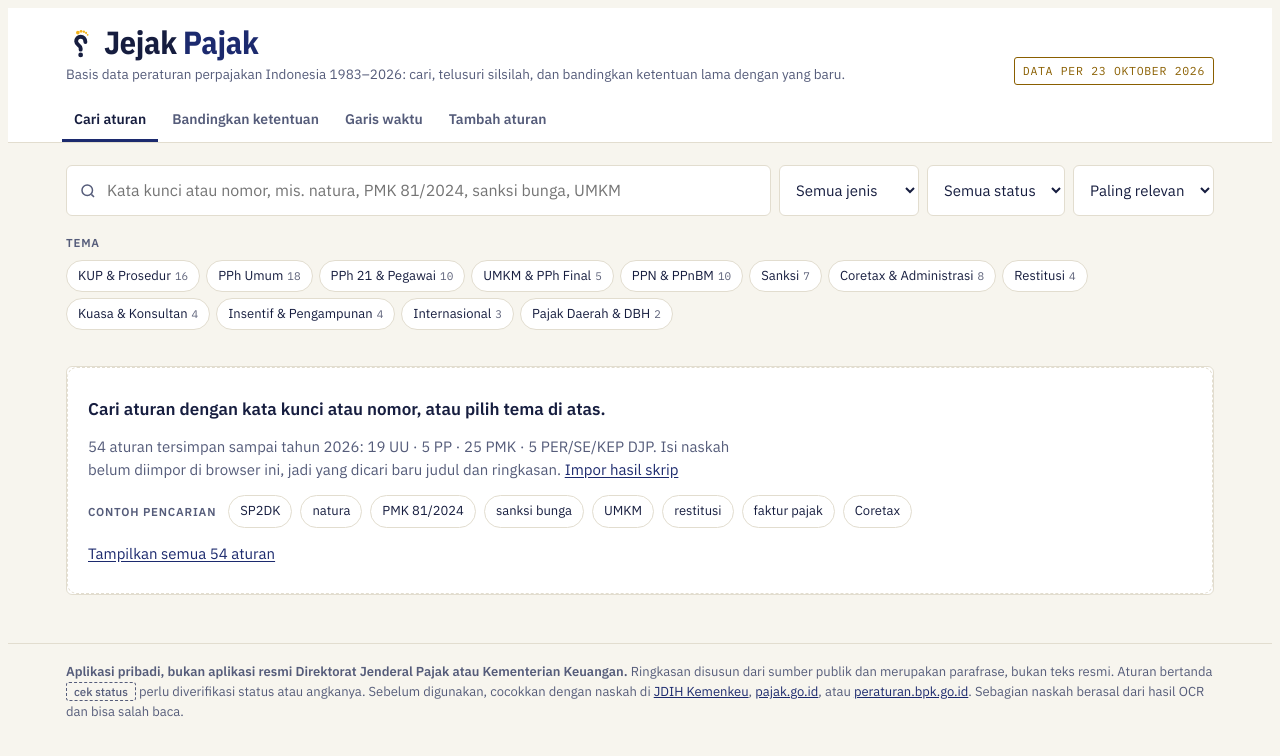
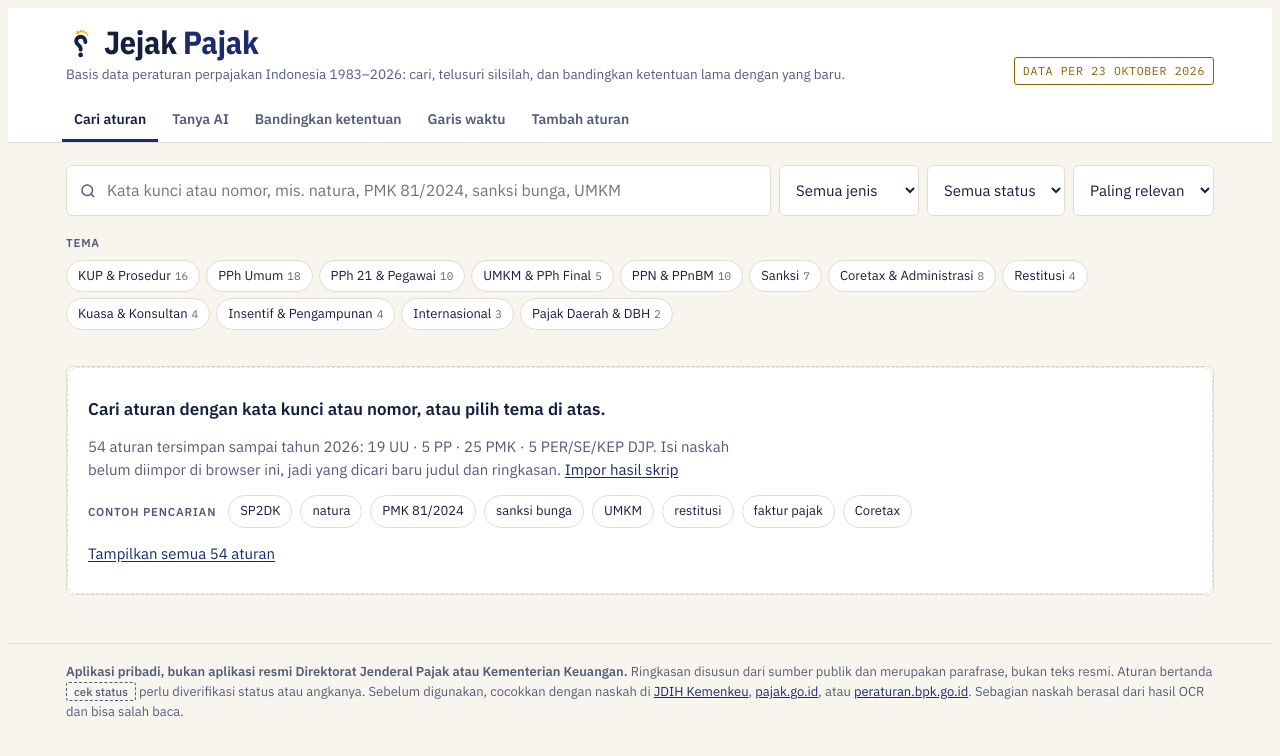
Before and after one commit to glorygiff/jejakpajak, a plain HTML site: page index.html in a window 1280 px wide. Drawn offline with Linux system fonts and the light colour scheme.

Commit message:
Update index.html

```diff
--- a/index.html
+++ b/index.html
@@ -3439,5 +3439,6 @@ init();
   addEventListener('appinstalled', tutup);
 })();
 </script>
+<script src="tanya.js"></script>
 </body>
 </html>
```
